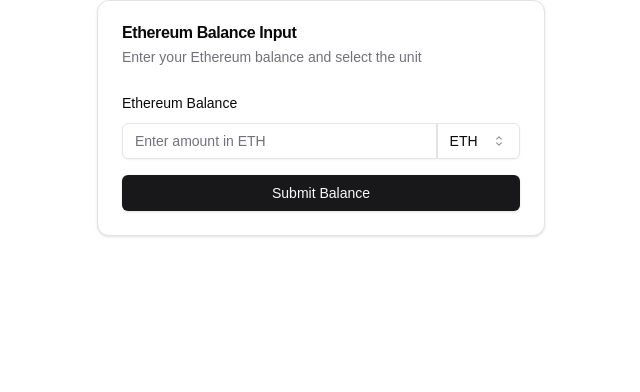
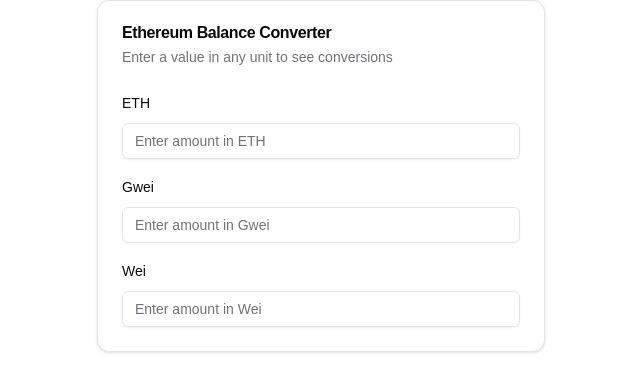
Before and after one commit to Skythrill256/UI-Components, a Next.js app: page /currency in a window 1280 px wide. Shown: the top 392 px of the page, without its empty margins (319-959 px from the left). Built offline with nearby package versions, Linux system fonts and the light colour scheme.

Commit message:
currency-update

```diff
--- a/package.json
+++ b/package.json
@@ -11,6 +11,7 @@
   "dependencies": {
     "@hookform/resolvers": "^3.9.0",
     "@radix-ui/react-avatar": "^1.1.1",
+    "@radix-ui/react-checkbox": "^1.1.2",
     "@radix-ui/react-hover-card": "^1.1.2",
     "@radix-ui/react-icons": "^1.3.0",
     "@radix-ui/react-label": "^2.1.0",
--- a/src/components/currency.tsx
+++ b/src/components/currency.tsx
@@ -1,112 +1,134 @@
 "use client"
 
 import * as React from "react"
-import { Button } from "@/components/ui/button"
 import { Input } from "@/components/ui/input"
 import { Label } from "@/components/ui/label"
-import { Card, CardContent, CardDescription, CardFooter, CardHeader, CardTitle } from "@/components/ui/card"
-import { Select, SelectContent, SelectItem, SelectTrigger, SelectValue } from "@/components/ui/select"
+import { Card, CardContent, CardDescription, CardHeader, CardTitle } from "@/components/ui/card"
 import { cn } from "@/lib/utils"
 import { z } from "zod"
-import { useForm, Controller } from "react-hook-form"
+import { useForm } from "react-hook-form"
 import { zodResolver } from "@hookform/resolvers/zod"
 
 const ethereumBalanceSchema = z.object({
-  balance: z.string().regex(/^(\d*\.?\d{0,18})$/, "Invalid Ethereum balance"),
-  unit: z.enum(["ETH", "Gwei", "Wei"]),
+  eth: z.string().regex(/^\d*\.?\d*$/, "Invalid Ethereum balance"),
+  gwei: z.string().regex(/^\d*\.?\d*$/, "Invalid Gwei balance"),
+  wei: z.string().regex(/^\d*$/, "Invalid Wei balance"),
 })
 
+type ConversionUnit = "ETH" | "Gwei" | "Wei"
+
 export interface EthereumBalanceInputProps extends React.ComponentPropsWithoutRef<typeof Card> {
-  onBalanceChange?: (balance: string, unit: "ETH" | "Gwei" | "Wei") => void
-  initialUnit?: "ETH" | "Gwei" | "Wei"
+  onBalanceChange?: (conversions: Record<ConversionUnit, string>) => void
 }
 
 const EthereumBalanceInput = React.forwardRef<HTMLDivElement, EthereumBalanceInputProps>(
-  ({ className, onBalanceChange, initialUnit = "ETH", ...props }, ref) => {
-    const { register, handleSubmit, formState: { errors }, control, watch, setValue } = useForm({
+  ({ className, onBalanceChange, ...props }, ref) => {
+    const { register, setValue, watch, formState: { errors } } = useForm({
       resolver: zodResolver(ethereumBalanceSchema),
       defaultValues: {
-        balance: "",
-        unit: initialUnit,
+        eth: "",
+        gwei: "",
+        wei: "",
       },
     })
 
-    const unit = watch("unit")
+    const eth = watch("eth")
+    const gwei = watch("gwei")
+    const wei = watch("wei")
 
-    const onSubmit = (data: { balance: string; unit: "ETH" | "Gwei" | "Wei" }) => {
-      onBalanceChange?.(data.balance, data.unit)
+    const convertBalance = (value: string, from: ConversionUnit): Record<ConversionUnit, string> => {
+      if (!value || isNaN(Number(value))) return { ETH: "", Gwei: "", Wei: "" }
+
+      let weiValue: bigint
+      try {
+        switch (from) {
+          case "ETH":
+            weiValue = BigInt(Math.floor(parseFloat(value) * 1e18))
+            break
+          case "Gwei":
+            weiValue = BigInt(Math.floor(parseFloat(value) * 1e9))
+            break
+          case "Wei":
+            weiValue = BigInt(value)
+            break
+        }
+      } catch (error) {
+        console.error("Conversion error:", error)
+        return { ETH: "", Gwei: "", Wei: "" }
+      }
+
+      return {
+        ETH: (Number(weiValue) / 1e18).toFixed(18),
+        Gwei: (Number(weiValue) / 1e9).toFixed(9),
+        Wei: weiValue.toString(),
+      }
     }
 
-    const handleUnitChange = (newUnit: "ETH" | "Gwei" | "Wei") => {
-      const currentBalance = watch("balance")
-      if (currentBalance) {
-        const etherValue = parseFloat(currentBalance)
-        let newBalance: string
-        switch (newUnit) {
-          case "ETH":
-            newBalance = unit === "Gwei" ? (etherValue / 1e9).toString() : (etherValue / 1e18).toString()
-            break
-          case "Gwei":
-            newBalance = unit === "ETH" ? (etherValue * 1e9).toString() : (etherValue / 1e9).toString()
-            break
-          case "Wei":
-            newBalance = unit === "ETH" ? (etherValue * 1e18).toString() : (etherValue * 1e9).toString()
-            break
-        }
-        setValue("balance", newBalance)
-      }
-      setValue("unit", newUnit)
+    const updateValues = (value: string, from: ConversionUnit) => {
+      const conversions = convertBalance(value, from)
+      if (from !== "ETH") setValue("eth", conversions.ETH)
+      if (from !== "Gwei") setValue("gwei", conversions.Gwei)
+      if (from !== "Wei") setValue("wei", conversions.Wei)
+      onBalanceChange?.(conversions)
     }
+
+    React.useEffect(() => {
+      updateValues(eth, "ETH")
+    }, [eth])
+
+    React.useEffect(() => {
+      updateValues(gwei, "Gwei")
+    }, [gwei])
+
+    React.useEffect(() => {
+      updateValues(wei, "Wei")
+    }, [wei])
 
     return (
       <Card ref={ref} className={cn("w-full max-w-md mx-auto", className)} {...props}>
         <CardHeader>
-          <CardTitle>Ethereum Balance Input</CardTitle>
-          <CardDescription>Enter your Ethereum balance and select the unit</CardDescription>
+          <CardTitle>Ethereum Balance Converter</CardTitle>
+          <CardDescription>Enter a value in any unit to see conversions</CardDescription>
         </CardHeader>
         <CardContent>
-          <form onSubmit={handleSubmit(onSubmit)} className="space-y-4">
+          <div className="space-y-4">
             <div className="space-y-2">
-              <Label htmlFor="balance">Ethereum Balance</Label>
-              <div className="flex">
-                <Input
-                  id="balance"
-                  placeholder={`Enter amount in ${unit}`}
-                  {...register("balance")}
-                  className={cn(
-                    "rounded-r-none",
-                    errors.balance && "border-red-500 focus-visible:ring-red-500"
-                  )}
-                />
-                <Controller
-                  name="unit"
-                  control={control}
-                  render={({ field }) => (
-                    <Select
-                      onValueChange={(value: "ETH" | "Gwei" | "Wei") => {
-                        field.onChange(value)
-                        handleUnitChange(value)
-                      }}
-                      value={field.value}
-                    >
-                      <SelectTrigger className="w-[100px] rounded-l-none">
-                        <SelectValue />
-                      </SelectTrigger>
-                      <SelectContent>
-                        <SelectItem value="ETH">ETH</SelectItem>
-                        <SelectItem value="Gwei">Gwei</SelectItem>
-                        <SelectItem value="Wei">Wei</SelectItem>
-                      </SelectContent>
-                    </Select>
-                  )}
-                />
-              </div>
-              {errors.balance && (
-                <p className="text-red-500 text-sm">{errors.balance.message}</p>
+              <Label htmlFor="eth">ETH</Label>
+              <Input
+                id="eth"
+                placeholder="Enter amount in ETH"
+                {...register("eth")}
+                className={cn(errors.eth && "border-red-500 focus-visible:ring-red-500")}
+              />
+              {errors.eth && (
+                <p className="text-red-500 text-sm">{errors.eth.message}</p>
               )}
             </div>
-            <Button type="submit" className="w-full">Submit Balance</Button>
-          </form>
+            <div className="space-y-2">
+              <Label htmlFor="gwei">Gwei</Label>
+              <Input
+                id="gwei"
+                placeholder="Enter amount in Gwei"
+                {...register("gwei")}
+                className={cn(errors.gwei && "border-red-500 focus-visible:ring-red-500")}
+              />
+              {errors.gwei && (
+                <p className="text-red-500 text-sm">{errors.gwei.message}</p>
+              )}
+            </div>
+            <div className="space-y-2">
+              <Label htmlFor="wei">Wei</Label>
+              <Input
+                id="wei"
+                placeholder="Enter amount in Wei"
+                {...register("wei")}
+                className={cn(errors.wei && "border-red-500 focus-visible:ring-red-500")}
+              />
+              {errors.wei && (
+                <p className="text-red-500 text-sm">{errors.wei.message}</p>
+              )}
+            </div>
+          </div>
         </CardContent>
       </Card>
     )
--- /dev/null
+++ b/src/components/ui/checkbox.tsx
@@ -0,0 +1,30 @@
+"use client"
+
+import * as React from "react"
+import * as CheckboxPrimitive from "@radix-ui/react-checkbox"
+import { CheckIcon } from "@radix-ui/react-icons"
+
+import { cn } from "@/lib/utils"
+
+const Checkbox = React.forwardRef<
+  React.ElementRef<typeof CheckboxPrimitive.Root>,
+  React.ComponentPropsWithoutRef<typeof CheckboxPrimitive.Root>
+>(({ className, ...props }, ref) => (
+  <CheckboxPrimitive.Root
+    ref={ref}
+    className={cn(
+      "peer h-4 w-4 shrink-0 rounded-sm border border-primary shadow focus-visible:outline-none focus-visible:ring-1 focus-visible:ring-ring disabled:cursor-not-allowed disabled:opacity-50 data-[state=checked]:bg-primary data-[state=checked]:text-primary-foreground",
+      className
+    )}
+    {...props}
+  >
+    <CheckboxPrimitive.Indicator
+      className={cn("flex items-center justify-center text-current")}
+    >
+      <CheckIcon className="h-4 w-4" />
+    </CheckboxPrimitive.Indicator>
+  </CheckboxPrimitive.Root>
+))
+Checkbox.displayName = CheckboxPrimitive.Root.displayName
+
+export { Checkbox }
```
Also changed, not shown: 1 other file (tests, documents, lock files or other folders).
